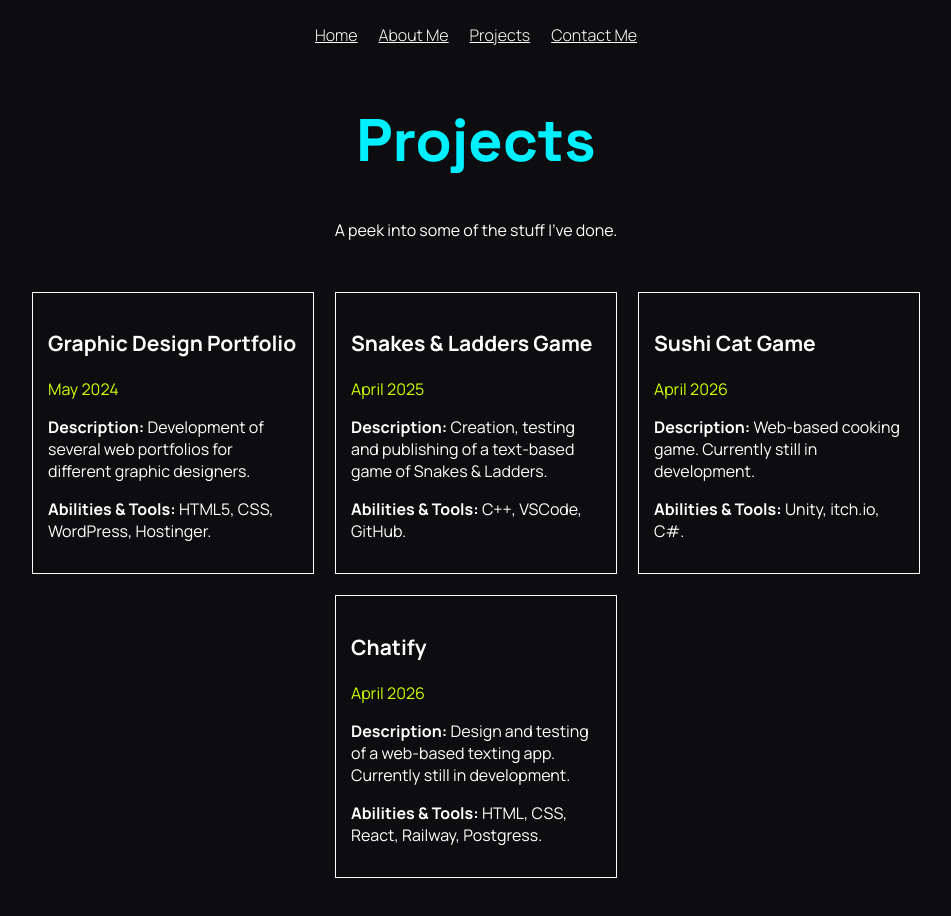
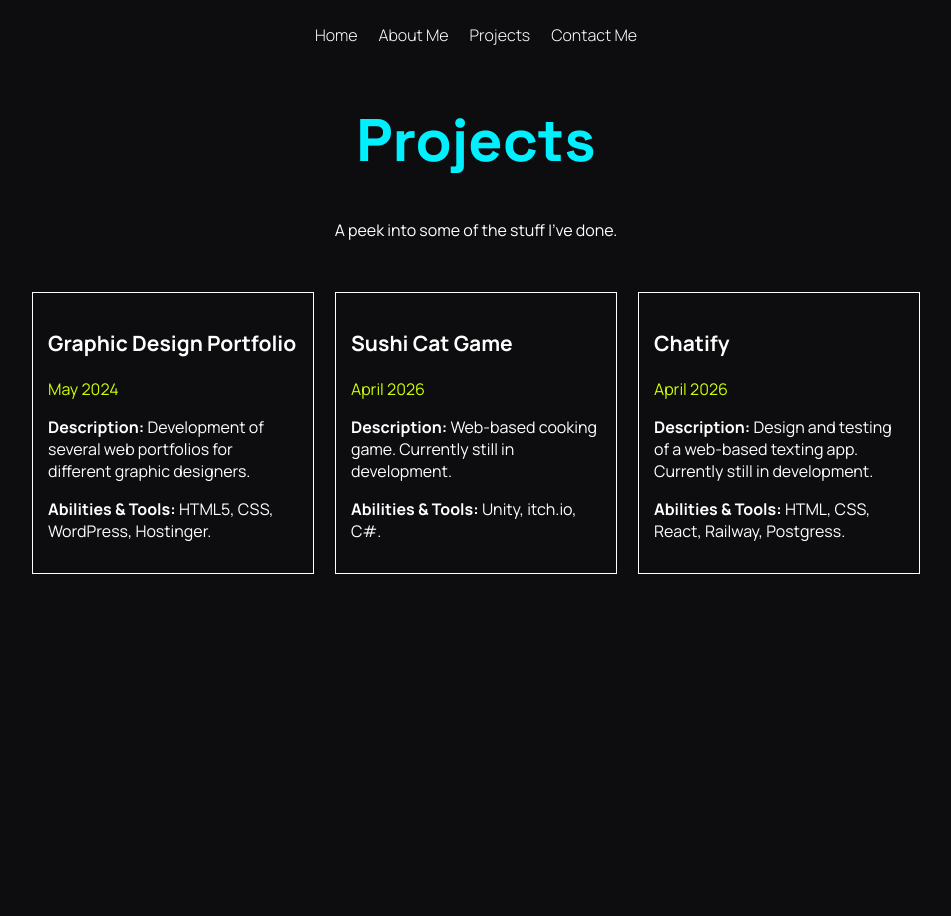
Before and after one commit to user971038/tc2005b, a React (Vite) app in the folder my-profile/: page /Projects in a window 1280 px wide. Shown: the top 916 px of the page, without its empty margins (164-1115 px from the left). After the commit the page ends 800 px from the top, so only its background shows below. Built offline with nearby package versions, Linux system fonts and the light colour scheme.

Commit message:
added funcitonal links

```diff
--- a/my-profile/src/pages/Pages.css
+++ b/my-profile/src/pages/Pages.css
@@ -4,6 +4,11 @@
 
 .body {
     background-color: #0D0D0F;
+}
+
+a {
+    color: white;
+    text-decoration: none;
 }
 
 h1 {
--- a/my-profile/src/pages/Projects.jsx
+++ b/my-profile/src/pages/Projects.jsx
@@ -18,32 +18,32 @@ const Projects = () => {
           HTML5, CSS, WordPress, Hostinger.</p>
         </div>
 
-        <div className="content-projects">
+        {/*</div></div><div className="content-projects">
           <h3>Snakes & Ladders Game</h3>
           <p className="date">April 2025</p>
           <p><span style={{  fontWeight: 'bold' }}>Description: </span>
           Creation, testing and publishing of a text-based game of Snakes & Ladders.</p>
           <p><span style={{  fontWeight: 'bold' }}>Abilities & Tools: </span>
           C++, VSCode, GitHub.</p>
-        </div>
+        </div>*/}
 
-        <div className="content-projects">
+        <a href="https://first97.itch.io/sushicatgameprototype"><div className="content-projects">
           <h3>Sushi Cat Game</h3>
           <p className="date">April 2026</p>
           <p><span style={{  fontWeight: 'bold' }}>Description: </span>
           Web-based cooking game. Currently still in development.</p>
           <p><span style={{  fontWeight: 'bold' }}>Abilities & Tools: </span>
           Unity, itch.io, C#.</p>
-        </div>
+        </div></a>
 
-        <div className="content-projects">
+        <a href="https://chatify-my.vercel.app/"><div className="content-projects">
           <h3>Chatify</h3>
           <p className="date">April 2026</p>
           <p><span style={{  fontWeight: 'bold' }}>Description: </span>
           Design and testing of a web-based texting app. Currently still in development.</p>
           <p><span style={{  fontWeight: 'bold' }}>Abilities & Tools: </span>
           HTML, CSS, React, Railway, Postgress.</p>
-        </div>
+        </div></a>
       </div>
     </div>
   )
```
